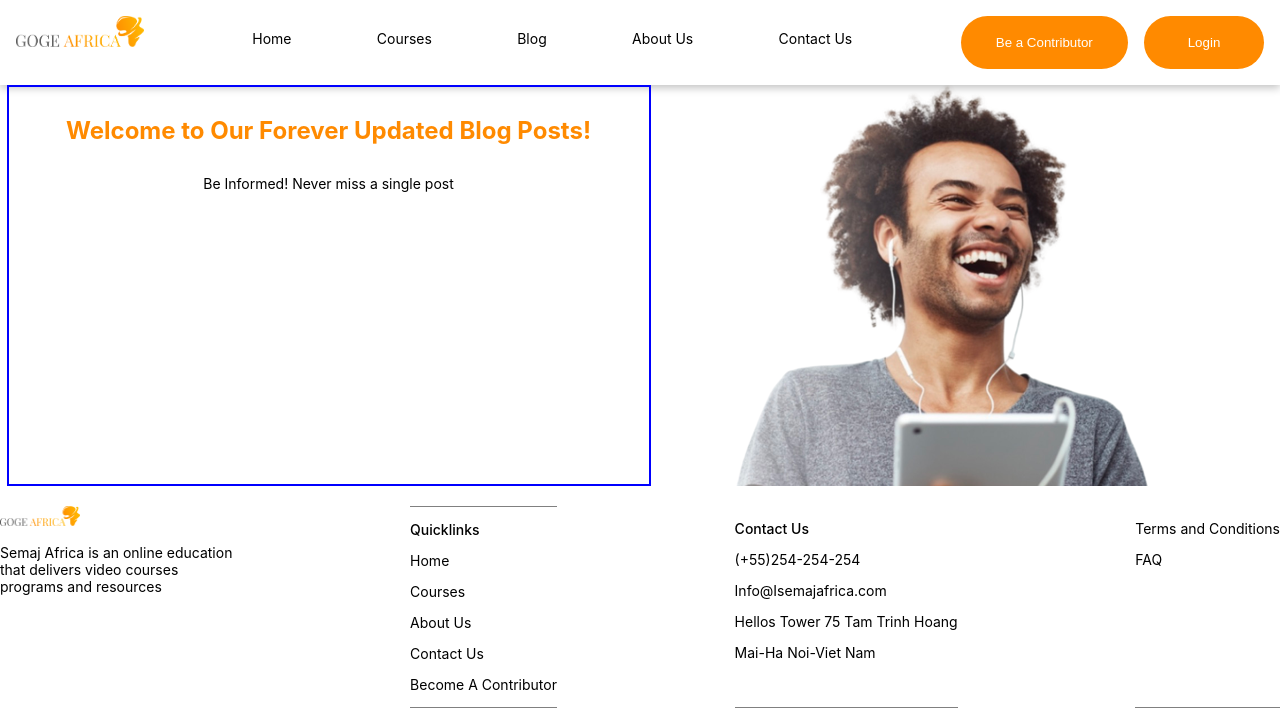
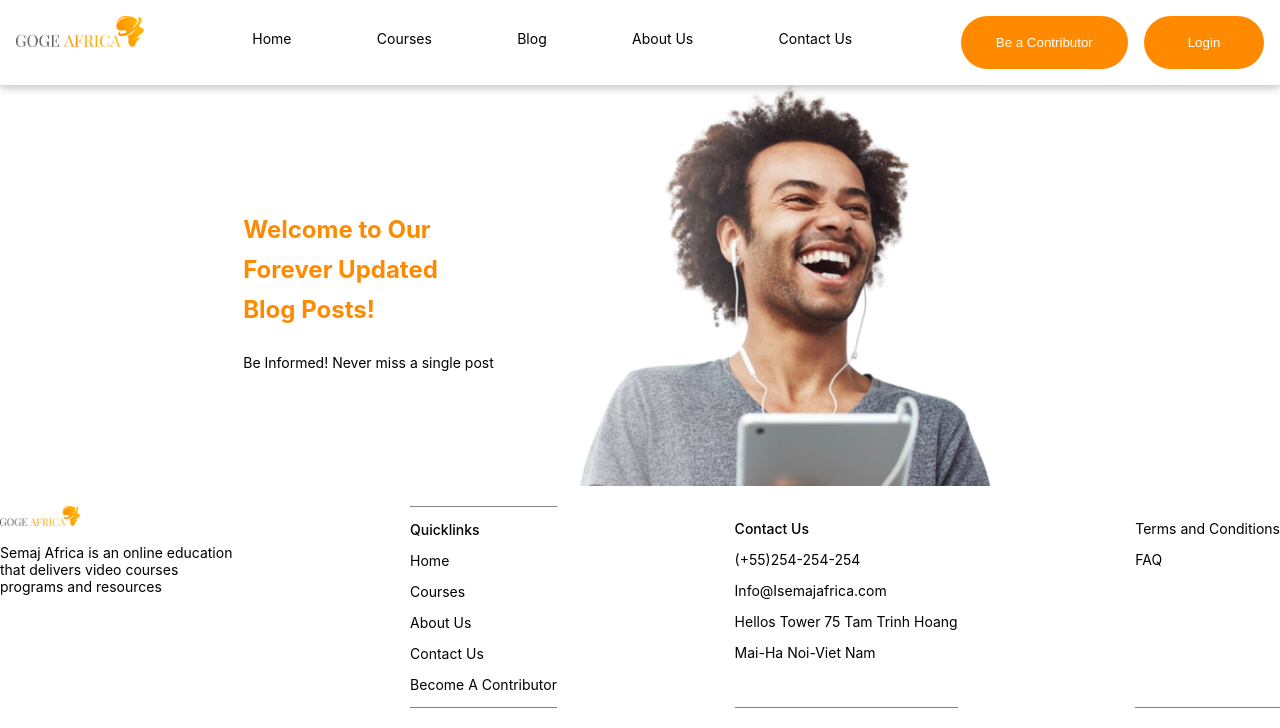
Before and after one commit to olatunde1998/Goge-Africa, a React (Create React App) app: page /blog in a window 1280 px wide. Shown: the top 728 px of the page. Built offline with nearby package versions, Linux system fonts and the light colour scheme.

Commit message:
restyle advert details

```diff
--- a/src/components/advertComponents/AdvertDetails.jsx
+++ b/src/components/advertComponents/AdvertDetails.jsx
@@ -3,9 +3,14 @@ import { Typography } from "components/Typography";
 import styled from "styled-components";
 
 const AdvertDetailsContainer = styled.div`
-    border: 2px solid blue;
+    // border: 2px solid blue;
+    text-align: left;
+    padding-left: .8rem;
     @media (min-width: 768px) {
-      width: 50%;
+      align-items: center;
+      margin-top: auto;
+      margin-bottom: auto;
+      padding-left: 5rem;
     }
 
 `
@@ -14,8 +19,8 @@ function AdvertDetails() {
   return (
     <AdvertDetailsContainer>
       <Typography variant="headings">
-        Welcome to Our
-        Forever Updated
+        Welcome to Our <br/>
+        Forever Updated<br/>
         Blog Posts!
       </Typography>
 
```
